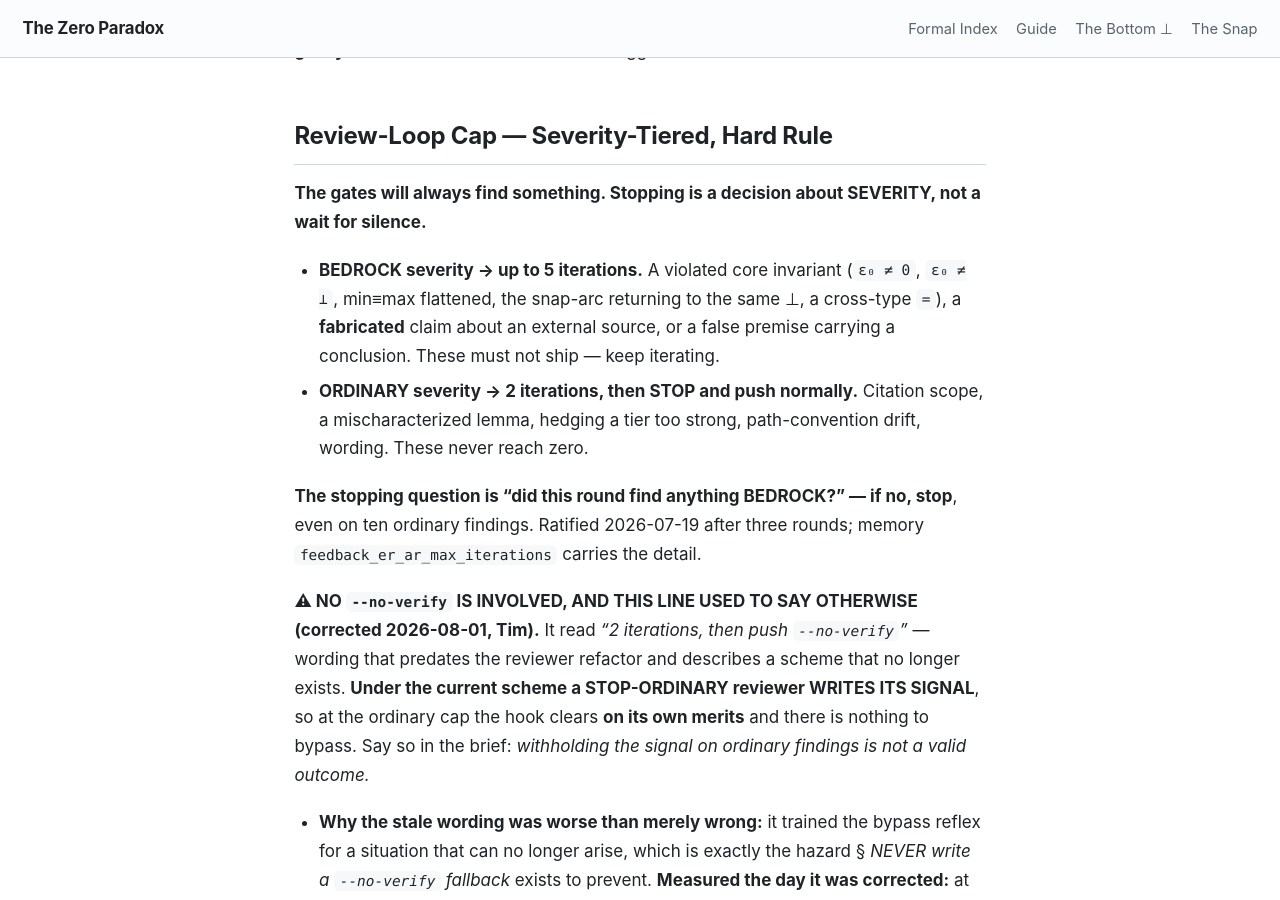
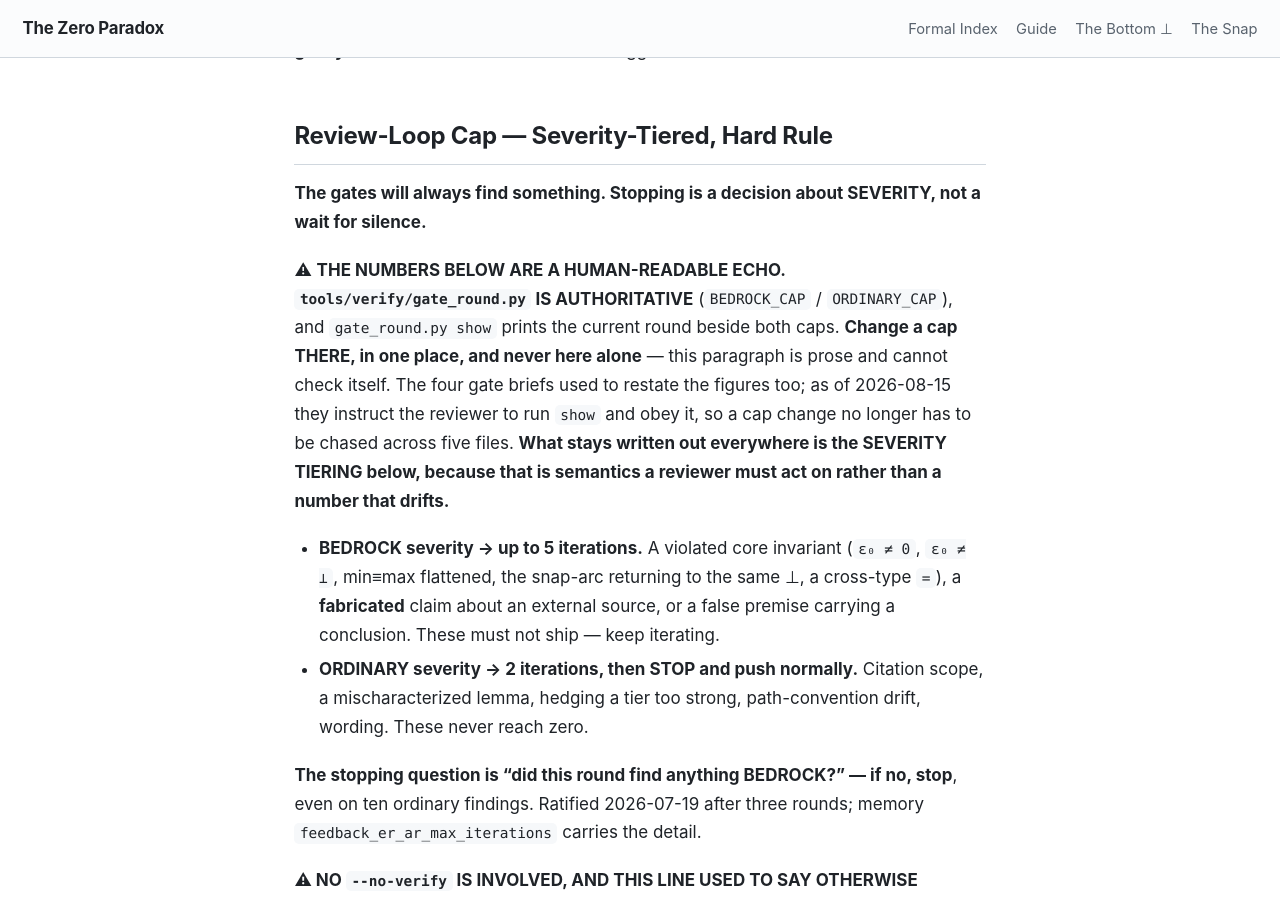
Before and after one commit to timbrigham/ZeroParadox, a Jekyll site: the page built from CLAUDE.md, in a window 1280 px wide and 900 px high, scrolled down 52486 px. Built offline with Jekyll 4.4.1, drawn with Linux system fonts in a browser that asks for light colours; our own code applies the rules of GitHub Pages for plain Markdown files.

Commit message:
Make the review cap emitted, not restated in five places
cap of 2 (ORDINARY) / 5 (BEDROCK) was written into four briefs and CLAUDE.md.
By CLAUDE.md's own test - would this sentence become false if the canonical
statement changed - those were copies, and a cap change would have gone stale in
five places with nothing noticing.

The four briefs now tell the reviewer to run gate_round.py show and obey it; the
tool already prints the round beside both caps. CLAUDE.md keeps a human-readable
echo and says plainly that the constants are authoritative.

Not a pointer, deliberately: a spawned agent may hold a stale CLAUDE.md, so the
brief must carry the rule. Only the FIGURES defer, and they defer to something
that computes them. The severity tiering stays written out everywhere - it is
semantics a reviewer acts on, not a number that drifts.

Control-tested: changing only BEDROCK_CAP/ORDINARY_CAP moved what show reports,
with zero briefs contradicting it. Reverted after.

Co-Authored-By: Claude Opus 5 <noreply@anthropic.com>
Claude-Session: https://claude.ai/code/session_01Y3bev4DJYKL6X8bHXccZJe

```diff
--- a/CLAUDE.md
+++ b/CLAUDE.md
@@ -1322,6 +1322,14 @@ withheld back within reach. **Searching harder gets you MORE** — the same less
 ## Review-Loop Cap — Severity-Tiered, Hard Rule
 
 **The gates will always find something. Stopping is a decision about SEVERITY, not a wait for silence.**
+
+⚠ **THE NUMBERS BELOW ARE A HUMAN-READABLE ECHO. `tools/verify/gate_round.py` IS AUTHORITATIVE**
+(`BEDROCK_CAP` / `ORDINARY_CAP`), and `gate_round.py show` prints the current round beside both caps.
+**Change a cap THERE, in one place, and never here alone** — this paragraph is prose and cannot check
+itself. The four gate briefs used to restate the figures too; as of 2026-08-15 they instruct the
+reviewer to run `show` and obey it, so a cap change no longer has to be chased across five files.
+**What stays written out everywhere is the SEVERITY TIERING below, because that is semantics a
+reviewer must act on rather than a number that drifts.**
 
 - **BEDROCK severity → up to 5 iterations.** A violated core invariant (`ε₀ ≠ 0`, `ε₀ ≠ ⊥`, min≡max
   flattened, the snap-arc returning to the same ⊥, a cross-type `=`), a **fabricated** claim about an
```
Also changed, not shown: .claude/commands/adversary-review.md, .claude/commands/claim-review.md, .claude/commands/editorial-review.md, .claude/commands/prior-art-review.md.
